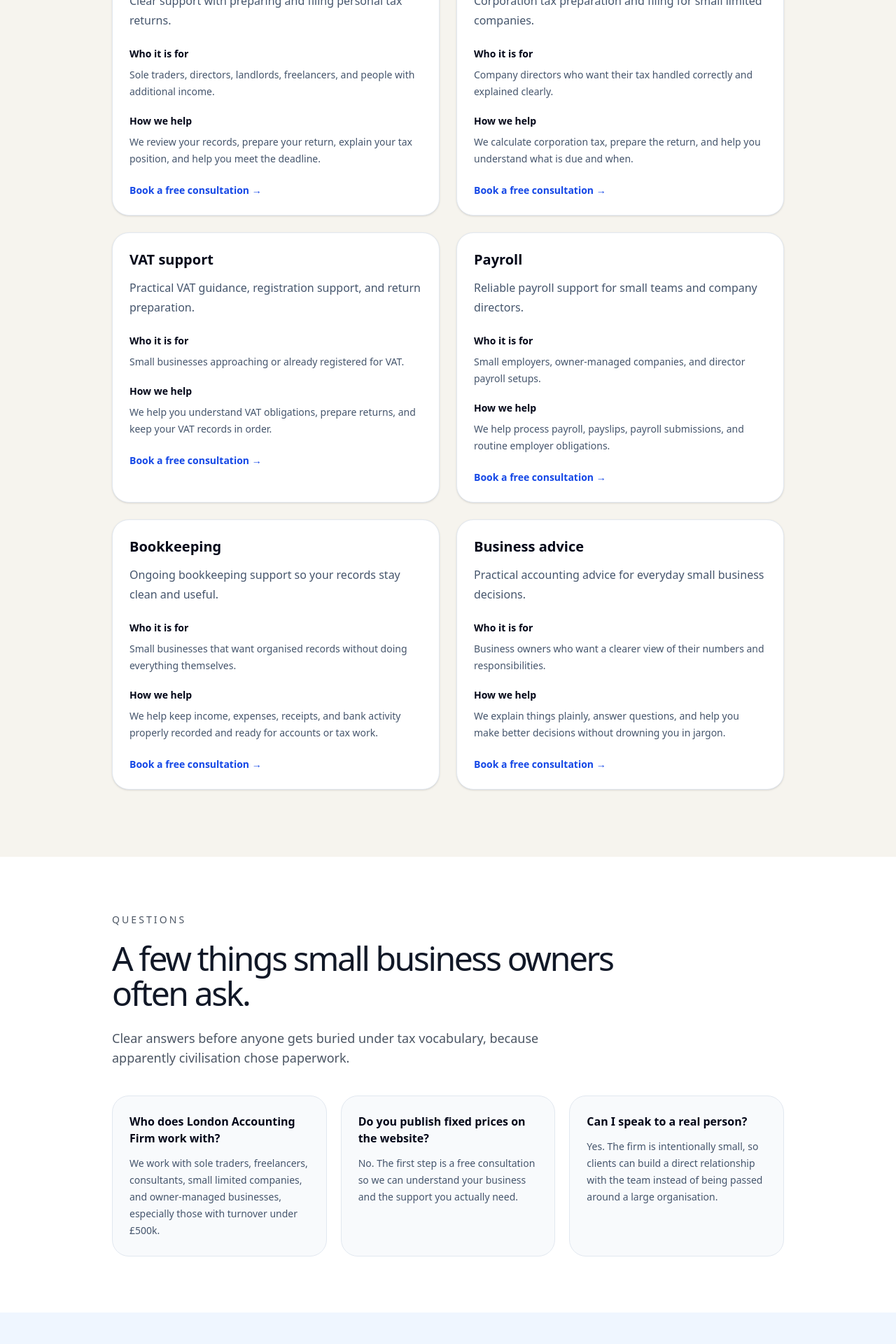
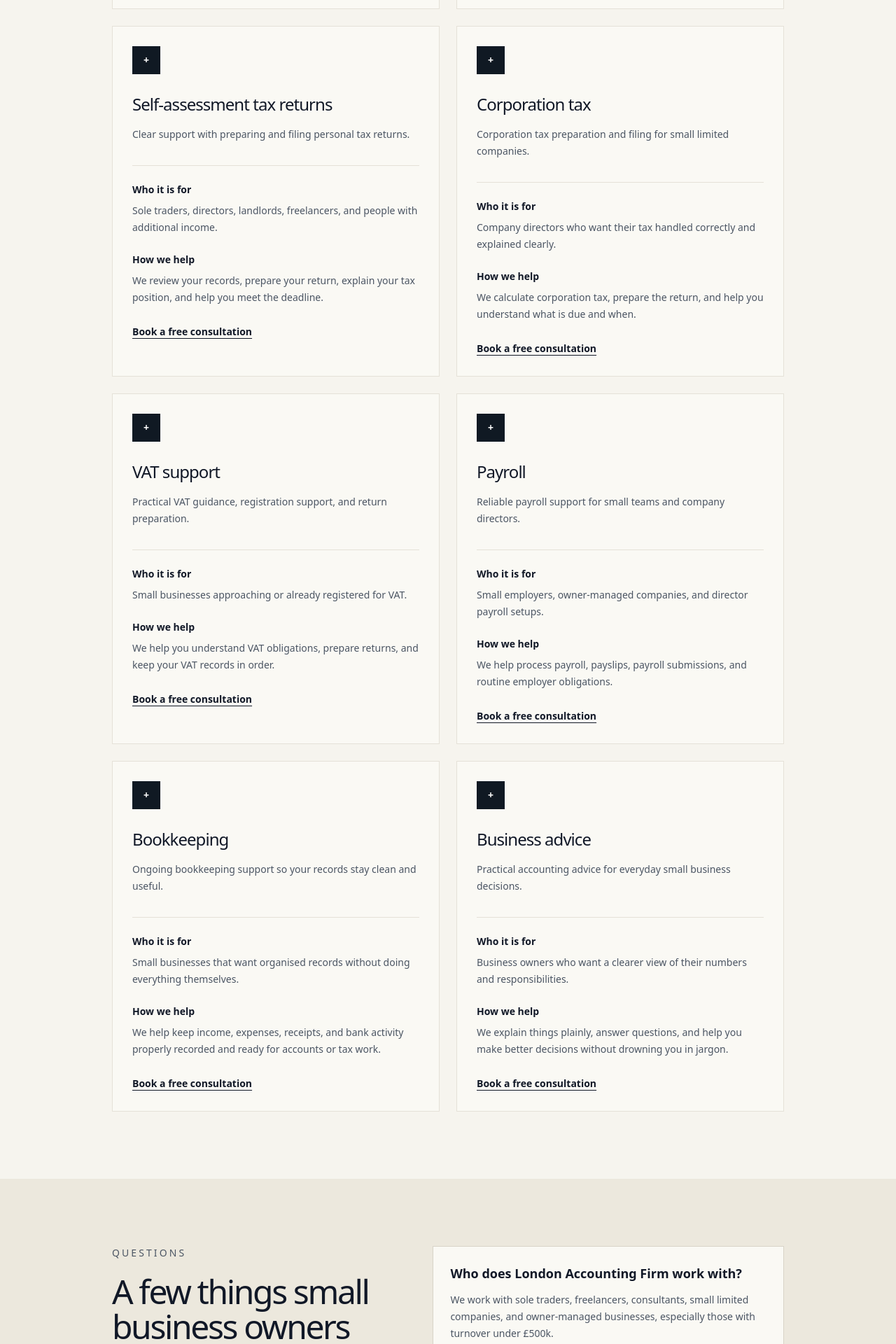
Before and after one commit to doxathompson/Accounting-Firm-Website, a Next.js app in the folder my-app/: page /services in a window 1280 px wide. Shown: the part 1860-3780 px from the top of the page at 70% size. Built offline with nearby package versions, Linux system fonts and the light colour scheme.

Commit message:
Rebrand Updates

```diff
--- a/my-app/src/components/CTASection.tsx
+++ b/my-app/src/components/CTASection.tsx
@@ -11,18 +11,24 @@ export function CTASection({
   description = "Tell us a little about your business and we’ll get back to you to arrange a free consultation.",
 }: CTASectionProps) {
   return (
-    <section className="bg-blue-50 py-20">
-      <Container>
-        <div className="rounded-[2rem] bg-slate-950 p-8 text-white sm:p-10 lg:p-12">
-          <div className="grid gap-8 lg:grid-cols-[1fr_auto] lg:items-center">
+    <section className="bg-[#F6F4EE] py-24">
+      <Container size="wide">
+        <div className="bg-[#101923] px-8 py-16 text-white sm:px-12 lg:px-20">
+          <div className="grid gap-10 lg:grid-cols-[1fr_auto] lg:items-center">
             <div>
-              <h2 className="max-w-3xl text-3xl font-bold tracking-tight sm:text-4xl">
+              <p className="mb-5 text-sm font-medium uppercase tracking-[0.22em] text-slate-400">
+                Free consultation
+              </p>
+
+              <h2 className="max-w-4xl text-4xl font-normal leading-[1.05] tracking-[-0.05em] sm:text-5xl">
                 {title}
               </h2>
-              <p className="mt-4 max-w-2xl text-lg leading-8 text-slate-300">
+
+              <p className="mt-6 max-w-2xl text-base leading-7 text-slate-300 sm:text-lg">
                 {description}
               </p>
             </div>
+
             <ButtonLink href="/contact" variant="secondary">
               Book a free consultation
             </ButtonLink>
--- a/my-app/src/components/FAQSection.tsx
+++ b/my-app/src/components/FAQSection.tsx
@@ -4,21 +4,31 @@ import { faqs } from "@/data/site";
 
 export function FAQSection() {
   return (
-    <section className="bg-white py-20">
+    <section className="bg-[#ECE8DD] py-24">
       <Container>
+        <div className="grid gap-12 lg:grid-cols-[0.9fr_1.1fr]">
           <SectionHeading
             eyebrow="Questions"
             title="A few things small business owners often ask."
-          description="Clear answers before anyone gets buried under tax vocabulary, because apparently civilisation chose paperwork."
+            description="Clear answers before anyone gets buried under tax vocabulary, because paperwork remains one of humanity’s strangest hobbies."
           />
 
-        <div className="mt-10 grid gap-5 md:grid-cols-3">
+          <div className="space-y-4">
             {faqs.map((faq) => (
-            <article key={faq.question} className="rounded-3xl border border-slate-200 bg-slate-50 p-6">
-              <h3 className="font-bold text-slate-950">{faq.question}</h3>
-              <p className="mt-3 text-sm leading-6 text-slate-600">{faq.answer}</p>
+              <article
+                key={faq.question}
+                className="border border-[#D8D3C8] bg-[#FAF9F4] p-6"
+              >
+                <h3 className="text-lg font-semibold text-[#111827]">
+                  {faq.question}
+                </h3>
+
+                <p className="mt-3 text-sm leading-6 text-[#4B5563]">
+                  {faq.answer}
+                </p>
               </article>
             ))}
+          </div>
         </div>
       </Container>
     </section>
--- a/my-app/src/components/ResourcesPreview.tsx
+++ b/my-app/src/components/ResourcesPreview.tsx
@@ -6,20 +6,23 @@ import { resources } from "@/data/site";
 
 export function ResourcesPreview() {
   return (
-    <section className="bg-white py-20">
+    <section className="bg-[#F6F4EE] py-24">
       <Container>
-        <div className="flex flex-col gap-6 md:flex-row md:items-end md:justify-between">
+        <div className="grid gap-8 lg:grid-cols-[1fr_auto] lg:items-end">
           <SectionHeading
             eyebrow="Resources"
             title="Simple guidance for sole traders and limited companies."
             description="Helpful, plain-English resources for small business owners who want to understand the basics before speaking with an accountant."
           />
-          <ButtonLink href="/resources" variant="secondary">
-            View resources
-          </ButtonLink>
+
+          <div className="lg:pb-1">
+            <ButtonLink href="/resources" variant="secondary">
+              View resources
+            </ButtonLink>
+          </div>
         </div>
 
-        <div className="mt-10 grid gap-5 md:grid-cols-3">
+        <div className="mt-14 grid gap-6 md:grid-cols-3">
           {resources.slice(0, 3).map((resource) => (
             <ResourceCard key={resource.title} {...resource} />
           ))}
--- a/my-app/src/components/ServiceCard.tsx
+++ b/my-app/src/components/ServiceCard.tsx
@@ -8,33 +8,50 @@ type ServiceCardProps = {
 
 export function ServiceCard({ service, detailed = false }: ServiceCardProps) {
   return (
-    <article className="rounded-3xl border border-slate-200 bg-white p-6 shadow-sm transition hover:-translate-y-1 hover:shadow-md">
-      <h3 className="text-xl font-bold text-slate-950">{service.title}</h3>
-      <p className="mt-3 leading-7 text-slate-600">{service.short}</p>
+    <article className="group border border-[#E5E1D8] bg-[#FAF9F4] p-7 transition hover:bg-white">
+      <div className="flex h-10 w-10 items-center justify-center bg-[#101923] text-sm font-semibold text-white">
+        +
+      </div>
+
+      <h3 className="mt-7 text-2xl font-normal leading-tight tracking-[-0.04em] text-[#111827]">
+        {service.title}
+      </h3>
+
+      <p className="mt-4 text-sm leading-6 text-[#4B5563]">{service.short}</p>
 
       {detailed ? (
-        <div className="mt-6 space-y-5">
+        <div className="mt-8 space-y-6 border-t border-[#E5E1D8] pt-6">
           <div>
-            <p className="text-sm font-bold text-slate-950">Who it is for</p>
-            <p className="mt-2 text-sm leading-6 text-slate-600">{service.who}</p>
+            <p className="text-sm font-semibold text-[#111827]">
+              Who it is for
+            </p>
+            <p className="mt-2 text-sm leading-6 text-[#4B5563]">
+              {service.who}
+            </p>
           </div>
+
           <div>
-            <p className="text-sm font-bold text-slate-950">How we help</p>
-            <p className="mt-2 text-sm leading-6 text-slate-600">{service.how}</p>
+            <p className="text-sm font-semibold text-[#111827]">
+              How we help
+            </p>
+            <p className="mt-2 text-sm leading-6 text-[#4B5563]">
+              {service.how}
+            </p>
           </div>
+
           <Link
             href="/contact"
-            className="inline-flex text-sm font-bold text-blue-700 hover:text-blue-900"
+            className="inline-flex text-sm font-semibold text-[#111827] underline underline-offset-4 transition hover:opacity-70"
           >
-            Book a free consultation →
+            Book a free consultation
           </Link>
         </div>
       ) : (
         <Link
           href="/services"
-          className="mt-5 inline-flex text-sm font-bold text-blue-700 hover:text-blue-900"
+          className="mt-7 inline-flex text-sm font-semibold text-[#111827] underline underline-offset-4 transition hover:opacity-70"
         >
-          Learn more →
+          Learn more
         </Link>
       )}
     </article>
--- a/my-app/src/components/ServicesPreview.tsx
+++ b/my-app/src/components/ServicesPreview.tsx
@@ -1,3 +1,4 @@
+import { ButtonLink } from "@/components/ButtonLink";
 import { Container } from "@/components/Container";
 import { SectionHeading } from "@/components/SectionHeading";
 import { ServiceCard } from "@/components/ServiceCard";
@@ -5,17 +6,23 @@ import { services } from "@/data/site";
 
 export function ServicesPreview() {
   return (
-    <section className="bg-white py-20">
+    <section className="bg-[#F6F4EE] py-24">
       <Container>
-        <div className="flex flex-col gap-6 md:flex-row md:items-end md:justify-between">
+        <div className="grid gap-8 lg:grid-cols-[1fr_auto] lg:items-end">
           <SectionHeading
             eyebrow="Services"
             title="Accounting support built around small businesses."
             description="Focused support for the work small business owners actually need: accounts, tax, bookkeeping, payroll, VAT, and practical advice."
           />
+
+          <div className="lg:pb-1">
+            <ButtonLink href="/services" variant="secondary">
+              View all services
+            </ButtonLink>
+          </div>
         </div>
 
-        <div className="mt-10 grid gap-5 sm:grid-cols-2 lg:grid-cols-4">
+        <div className="mt-14 grid gap-5 sm:grid-cols-2 lg:grid-cols-4">
           {services.slice(0, 8).map((service) => (
             <ServiceCard key={service.title} service={service} />
           ))}
--- a/my-app/src/components/TeamPreview.tsx
+++ b/my-app/src/components/TeamPreview.tsx
@@ -6,20 +6,23 @@ import { teamMembers } from "@/data/site";
 
 export function TeamPreview() {
   return (
-    <section className="bg-slate-50 py-20">
+    <section className="bg-[#F6F4EE] py-24">
       <Container>
-        <div className="flex flex-col gap-6 md:flex-row md:items-end md:justify-between">
+        <div className="grid gap-8 lg:grid-cols-[1fr_auto] lg:items-end">
           <SectionHeading
             eyebrow="Meet the team"
             title="A real accounting practice with real people."
             description="Clients work with a small team that values clear advice, steady communication, and long-term relationships."
           />
-          <ButtonLink href="/about" variant="secondary">
-            Meet the team
-          </ButtonLink>
+
+          <div className="lg:pb-1">
+            <ButtonLink href="/about" variant="secondary">
+              Meet the team
+            </ButtonLink>
+          </div>
         </div>
 
-        <div className="mt-10 grid gap-5 md:grid-cols-3">
+        <div className="mt-14 grid gap-6 md:grid-cols-3">
           {teamMembers.map((member) => (
             <TeamCard key={member.name} {...member} />
           ))}
```
Also changed, not shown: my-app/src/components/ContactForm.tsx (+33 -16 lines). Lines whose indentation alone changed are shown as unchanged.
